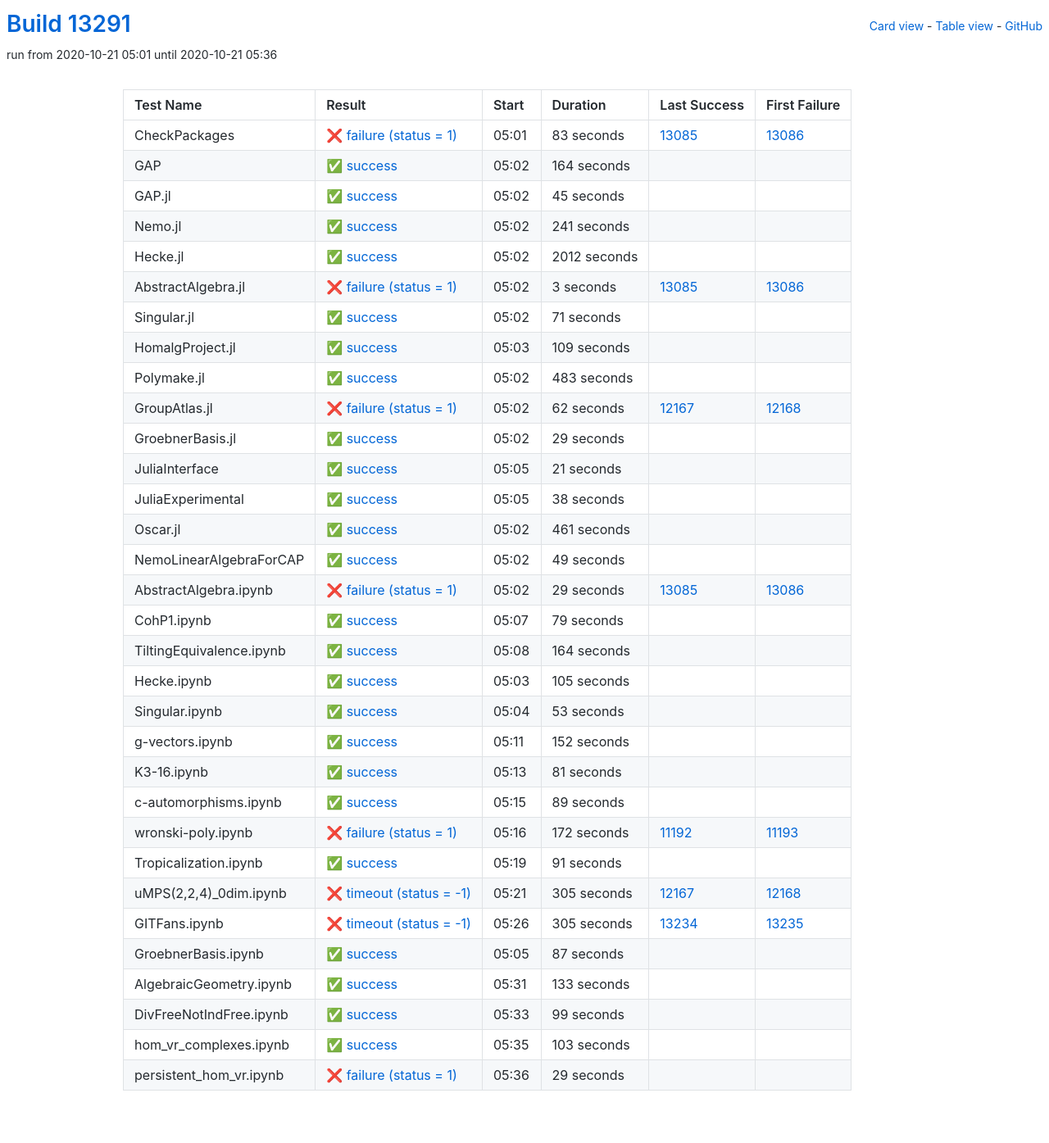
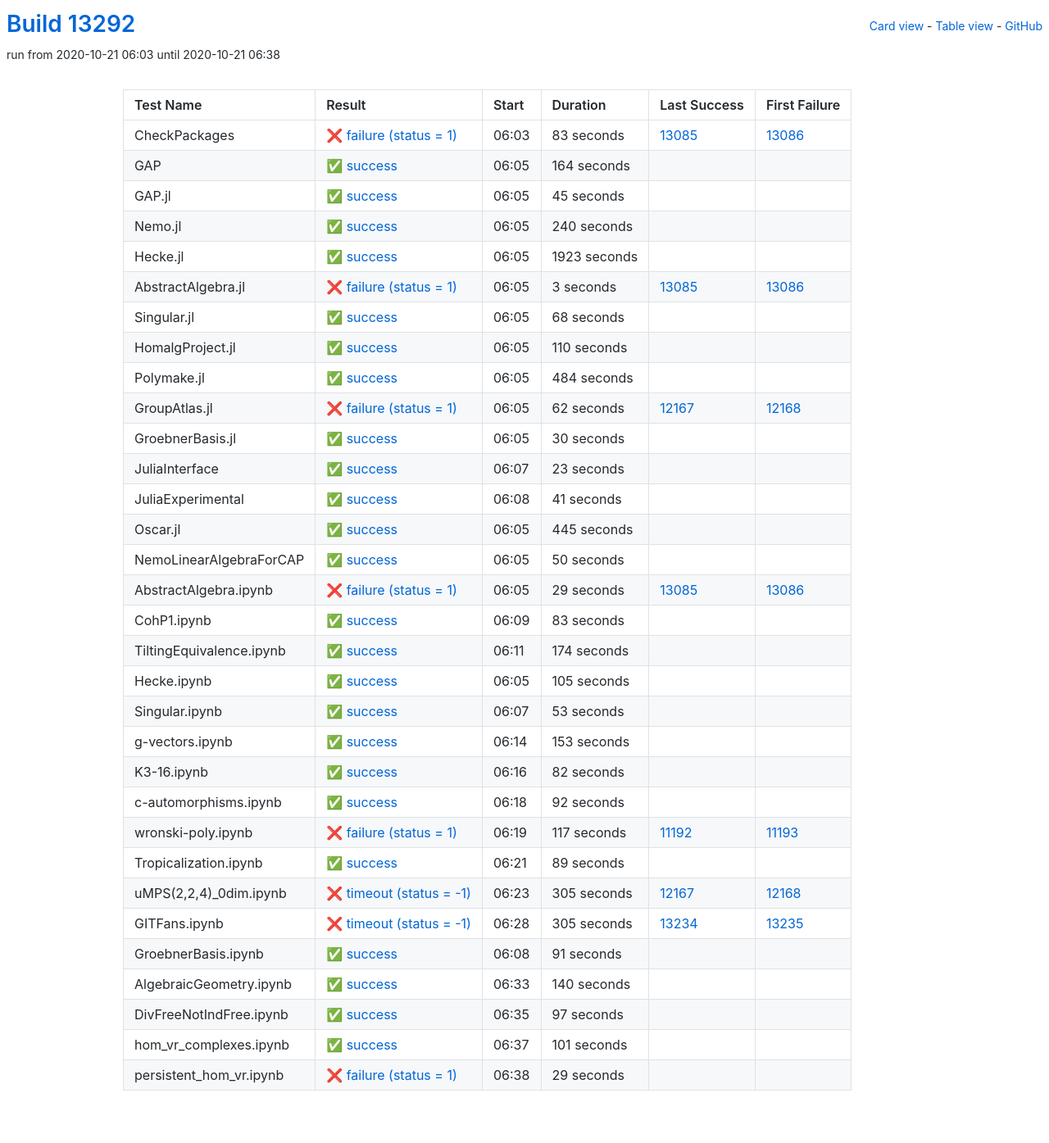
Before and after one commit to oscar-system/oscar-ci-status, a Jekyll site: the page built from table.html, in a window 1280 px wide. Shown: the whole page at 82% size. Built offline with Jekyll 4.4.1, drawn with Linux system fonts in a browser that asks for light colours.

Commit message:
Build #13292

```diff
--- a/_data/ci.yml
+++ b/_data/ci.yml
@@ -1,6 +1,6 @@
 ---
-build: 13291
-build_url: https://oscarci.mathematik.uni-kl.de/job/oscar/13291/
+build: 13292
+build_url: https://oscarci.mathematik.uni-kl.de/job/oscar/13292/
 job: oscar
 organization: oscar-system
 repo: oscar-ci-status
@@ -8,8 +8,8 @@
 tests:
 - name: CheckPackages
   id: checkpackages
-  log: https://oscarci.mathematik.uni-kl.de/job/oscar/13291/artifact/logs/build-13291/CheckPackages.log
-  start: 2020-10-21 05:01
+  log: https://oscarci.mathematik.uni-kl.de/job/oscar/13292/artifact/logs/build-13292/CheckPackages.log
+  start: 2020-10-21 06:03
   success: false
   exitcode: 1
   status: failure
@@ -20,8 +20,8 @@
   first_failure_url: https://oscarci.mathematik.uni-kl.de/job/oscar/13086/
 - name: GAP
   id: gap
-  log: https://oscarci.mathematik.uni-kl.de/job/oscar/13291/artifact/logs/build-13291/GAP.log
-  start: 2020-10-21 05:02
+  log: https://oscarci.mathematik.uni-kl.de/job/oscar/13292/artifact/logs/build-13292/GAP.log
+  start: 2020-10-21 06:05
   success: true
   exitcode: 0
   status: success
@@ -32,8 +32,8 @@
   first_failure_url:
 - name: GAP.jl
   id: gap-jl
-  log: https://oscarci.mathematik.uni-kl.de/job/oscar/13291/artifact/logs/build-13291/GAP.jl.log
-  start: 2020-10-21 05:02
+  log: https://oscarci.mathematik.uni-kl.de/job/oscar/13292/artifact/logs/build-13292/GAP.jl.log
+  start: 2020-10-21 06:05
   success: true
   exitcode: 0
   status: success
@@ -44,32 +44,32 @@
   first_failure_url:
 - name: Nemo.jl
   id: nemo-jl
-  log: https://oscarci.mathematik.uni-kl.de/job/oscar/13291/artifact/logs/build-13291/Nemo.jl.log
-  start: 2020-10-21 05:02
+  log: https://oscarci.mathematik.uni-kl.de/job/oscar/13292/artifact/logs/build-13292/Nemo.jl.log
+  start: 2020-10-21 06:05
   success: true
   exitcode: 0
   status: success
-  duration: 241
+  duration: 240
   last_success: false
   last_success_url:
   first_failure: false
   first_failure_url:
 - name: Hecke.jl
   id: hecke-jl
-  log: https://oscarci.mathematik.uni-kl.de/job/oscar/13291/artifact/logs/build-13291/Hecke.jl.log
-  start: 2020-10-21 05:02
+  log: https://oscarci.mathematik.uni-kl.de/job/oscar/13292/artifact/logs/build-13292/Hecke.jl.log
+  start: 2020-10-21 06:05
   success: true
   exitcode: 0
   status: success
-  duration: 2012
+  duration: 1923
   last_success: false
   last_success_url:
   first_failure: false
   first_failure_url:
 - name: AbstractAlgebra.jl
   id: abstractalgebra-jl
-  log: https://oscarci.mathematik.uni-kl.de/job/oscar/13291/artifact/logs/build-13291/AbstractAlgebra.jl.log
-  start: 2020-10-21 05:02
+  log: https://oscarci.mathematik.uni-kl.de/job/oscar/13292/artifact/logs/build-13292/AbstractAlgebra.jl.log
+  start: 2020-10-21 06:05
   success: false
   exitcode: 1
   status: failure
@@ -80,44 +80,44 @@
   first_failure_url: https://oscarci.mathematik.uni-kl.de/job/oscar/13086/
 - name: Singular.jl
   id: singular-jl
-  log: https://oscarci.mathematik.uni-kl.de/job/oscar/13291/artifact/logs/build-13291/Singular.jl.log
-  start: 2020-10-21 05:02
+  log: https://oscarci.mathematik.uni-kl.de/job/oscar/13292/artifact/logs/build-13292/Singular.jl.log
+  start: 2020-10-21 06:05
   success: true
   exitcode: 0
   status: success
-  duration: 71
+  duration: 68
   last_success: false
   last_success_url:
   first_failure: false
   first_failure_url:
 - name: HomalgProject.jl
   id: homalgproject-jl
-  log: https://oscarci.mathematik.uni-kl.de/job/oscar/13291/artifact/logs/build-13291/HomalgProject.jl.log
-  start: 2020-10-21 05:03
+  log: https://oscarci.mathematik.uni-kl.de/job/oscar/13292/artifact/logs/build-13292/HomalgProject.jl.log
+  start: 2020-10-21 06:05
   success: true
   exitcode: 0
   status: success
-  duration: 109
+  duration: 110
   last_success: false
   last_success_url:
   first_failure: false
   first_failure_url:
 - name: Polymake.jl
   id: polymake-jl
-  log: https://oscarci.mathematik.uni-kl.de/job/oscar/13291/artifact/logs/build-13291/Polymake.jl.log
-  start: 2020-10-21 05:02
+  log: https://oscarci.mathematik.uni-kl.de/job/oscar/13292/artifact/logs/build-13292/Polymake.jl.log
+  start: 2020-10-21 06:05
   success: true
   exitcode: 0
   status: success
-  duration: 483
+  duration: 484
   last_success: false
   last_success_url:
   first_failure: false
   first_failure_url:
 - name: GroupAtlas.jl
   id: groupatlas-jl
-  log: https://oscarci.mathematik.uni-kl.de/job/oscar/13291/artifact/logs/build-13291/GroupAtlas.jl.log
-  start: 2020-10-21 05:02
+  log: https://oscarci.mathematik.uni-kl.de/job/oscar/13292/artifact/logs/build-13292/GroupAtlas.jl.log
+  start: 2020-10-21 06:05
   success: false
   exitcode: 1
   status: failure
@@ -128,68 +128,68 @@
   first_failure_url: https://oscarci.mathematik.uni-kl.de/job/oscar/12168/
 - name: GroebnerBasis.jl
   id: groebnerbasis-jl
-  log: https://oscarci.mathematik.uni-kl.de/job/oscar/13291/artifact/logs/build-13291/GroebnerBasis.jl.log
-  start: 2020-10-21 05:02
+  log: https://oscarci.mathematik.uni-kl.de/job/oscar/13292/artifact/logs/build-13292/GroebnerBasis.jl.log
+  start: 2020-10-21 06:05
   success: true
   exitcode: 0
   status: success
-  duration: 29
+  duration: 30
   last_success: false
   last_success_url:
   first_failure: false
   first_failure_url:
 - name: JuliaInterface
   id: juliainterface
-  log: https://oscarci.mathematik.uni-kl.de/job/oscar/13291/artifact/logs/build-13291/JuliaInterface.log
-  start: 2020-10-21 05:05
+  log: https://oscarci.mathematik.uni-kl.de/job/oscar/13292/artifact/logs/build-13292/JuliaInterface.log
+  start: 2020-10-21 06:07
   success: true
   exitcode: 0
   status: success
-  duration: 21
+  duration: 23
   last_success: false
   last_success_url:
   first_failure: false
   first_failure_url:
 - name: JuliaExperimental
   id: juliaexperimental
-  log: https://oscarci.mathematik.uni-kl.de/job/oscar/13291/artifact/logs/build-13291/JuliaExperimental.log
-  start: 2020-10-21 05:05
+  log: https://oscarci.mathematik.uni-kl.de/job/oscar/13292/artifact/logs/build-13292/JuliaExperimental.log
+  start: 2020-10-21 06:08
   success: true
   exitcode: 0
   status: success
-  duration: 38
+  duration: 41
   last_success: false
   last_success_url:
   first_failure: false
   first_failure_url:
 - name: Oscar.jl
   id: oscar-jl
-  log: https://oscarci.mathematik.uni-kl.de/job/oscar/13291/artifact/logs/build-13291/Oscar.jl.log
-  start: 2020-10-21 05:02
+  log: https://oscarci.mathematik.uni-kl.de/job/oscar/13292/artifact/logs/build-13292/Oscar.jl.log
+  start: 2020-10-21 06:05
   success: true
   exitcode: 0
   status: success
-  duration: 461
+  duration: 445
   last_success: false
   last_success_url:
   first_failure: false
   first_failure_url:
 - name: NemoLinearAlgebraForCAP
   id: nemolinearalgebraforcap
-  log: https://oscarci.mathematik.uni-kl.de/job/oscar/13291/artifact/logs/build-13291/NemoLinearAlgebraForCAP.log
-  start: 2020-10-21 05:02
+  log: https://oscarci.mathematik.uni-kl.de/job/oscar/13292/artifact/logs/build-13292/NemoLinearAlgebraForCAP.log
+  start: 2020-10-21 06:05
   success: true
   exitcode: 0
   status: success
-  duration: 49
+  duration: 50
   last_success: false
   last_success_url:
   first_failure: false
   first_failure_url:
 - name: AbstractAlgebra.ipynb
   id: abstractalgebra-ipynb
-  log: https://oscarci.mathematik.uni-kl.de/job/oscar/13291/artifact/logs/build-13291/AbstractAlgebra.ipynb.log
-  start: 2020-10-21 05:02
+  log: https://oscarci.mathematik.uni-kl.de/job/oscar/13292/artifact/logs/build-13292/AbstractAlgebra.ipynb.log
+  start: 2020-10-21 06:05
   success: false
   exitcode: 1
   status: failure
@@ -200,32 +200,32 @@
   first_failure_url: https://oscarci.mathematik.uni-kl.de/job/oscar/13086/
 - name: CohP1.ipynb
   id: cohp1-ipynb
-  log: https://oscarci.mathematik.uni-kl.de/job/oscar/13291/artifact/logs/build-13291/CohP1.ipynb.log
-  start: 2020-10-21 05:07
+  log: https://oscarci.mathematik.uni-kl.de/job/oscar/13292/artifact/logs/build-13292/CohP1.ipynb.log
+  start: 2020-10-21 06:09
   success: true
   exitcode: 0
   status: success
-  duration: 79
+  duration: 83
   last_success: false
   last_success_url:
   first_failure: false
   first_failure_url:
 - name: TiltingEquivalence.ipynb
   id: tiltingequivalence-ipynb
-  log: https://oscarci.mathematik.uni-kl.de/job/oscar/13291/artifact/logs/build-13291/TiltingEquivalence.ipynb.log
-  start: 2020-10-21 05:08
+  log: https://oscarci.mathematik.uni-kl.de/job/oscar/13292/artifact/logs/build-13292/TiltingEquivalence.ipynb.log
+  start: 2020-10-21 06:11
   success: true
   exitcode: 0
   status: success
-  duration: 164
+  duration: 174
   last_success: false
   last_success_url:
   first_failure: false
   first_failure_url:
 - name: Hecke.ipynb
   id: hecke-ipynb
-  log: https://oscarci.mathematik.uni-kl.de/job/oscar/13291/artifact/logs/build-13291/Hecke.ipynb.log
-  start: 2020-10-21 05:03
+  log: https://oscarci.mathematik.uni-kl.de/job/oscar/13292/artifact/logs/build-13292/Hecke.ipynb.log
+  start: 2020-10-21 06:05
   success: true
   exitcode: 0
   status: success
@@ -236,8 +236,8 @@
   first_failure_url:
 - name: Singular.ipynb
   id: singular-ipynb
-  log: https://oscarci.mathematik.uni-kl.de/job/oscar/13291/artifact/logs/build-13291/Singular.ipynb.log
-  start: 2020-10-21 05:04
+  log: https://oscarci.mathematik.uni-kl.de/job/oscar/13292/artifact/logs/build-13292/Singular.ipynb.log
+  start: 2020-10-21 06:07
   success: true
   exitcode: 0
   status: success
@@ -248,32 +248,56 @@
   first_failure_url:
 - name: g-vectors.ipynb
   id: g-vectors-ipynb
-  log: https://oscarci.mathematik.uni-kl.de/job/oscar/13291/artifact/logs/build-13291/g-vectors.ipynb.log
-  start: 2020-10-21 05:11
+  log: https://oscarci.mathematik.uni-kl.de/job/oscar/13292/artifact/logs/build-13292/g-vectors.ipynb.log
+  start: 2020-10-21 06:14
   success: true
   exitcode: 0
   status: success
-  duration: 152
+  duration: 153
   last_success: false
   last_success_url:
   first_failure: false
   first_failure_url:
 - name: K3-16.ipynb
   id: k3-16-ipynb
-  log: https://oscarci.mathematik.uni-kl.de/job/oscar/13291/artifact/logs/build-13291/K3-16.ipynb.log
-  start: 2020-10-21 05:13
+  log: https://oscarci.mathematik.uni-kl.de/job/oscar/13292/artifact/logs/build-13292/K3-16.ipynb.log
+  start: 2020-10-21 06:16
   success: true
   exitcode: 0
   status: success
-  duration: 81
+  duration: 82
   last_success: false
   last_success_url:
   first_failure: false
   first_failure_url:
 - name: c-automorphisms.ipynb
   id: c-automorphisms-ipynb
-  log: https://oscarci.mathematik.uni-kl.de/job/oscar/13291/artifact/logs/build-13291/c-automorphisms.ipynb.log
-  start: 2020-10-21 05:15
+  log: https://oscarci.mathematik.uni-kl.de/job/oscar/13292/artifact/logs/build-13292/c-automorphisms.ipynb.log
+  start: 2020-10-21 06:18
+  success: true
+  exitcode: 0
+  status: success
+  duration: 92
+  last_success: false
+  last_success_url:
+  first_failure: false
+  first_failure_url:
+- name: wronski-poly.ipynb
+  id: wronski-poly-ipynb
+  log: https://oscarci.mathematik.uni-kl.de/job/oscar/13292/artifact/logs/build-13292/wronski-poly.ipynb.log
+  start: 2020-10-21 06:19
+  success: false
+  exitcode: 1
+  status: failure
+  duration: 117
+  last_success: 11192
+  last_success_url: https://oscarci.mathematik.uni-kl.de/job/oscar/11192/
+  first_failure: 11193
+  first_failure_url: https://oscarci.mathematik.uni-kl.de/job/oscar/11193/
+- name: Tropicalization.ipynb
+  id: tropicalization-ipynb
+  log: https://oscarci.mathematik.uni-kl.de/job/oscar/13292/artifact/logs/build-13292/Tropicalization.ipynb.log
+  start: 2020-10-21 06:21
   success: true
   exitcode: 0
   status: success
@@ -282,34 +306,10 @@
   last_success_url:
   first_failure: false
   first_failure_url:
-- name: wronski-poly.ipynb
-  id: wronski-poly-ipynb
-  log: https://oscarci.mathematik.uni-kl.de/job/oscar/13291/artifact/logs/build-13291/wronski-poly.ipynb.log
-  start: 2020-10-21 05:16
-  success: false
-  exitcode: 1
-  status: failure
-  duration: 172
-  last_success: 11192
-  last_success_url: https://oscarci.mathematik.uni-kl.de/job/oscar/11192/
-  first_failure: 11193
-  first_failure_url: https://oscarci.mathematik.uni-kl.de/job/oscar/11193/
-- name: Tropicalization.ipynb
-  id: tropicalization-ipynb
-  log: https://oscarci.mathematik.uni-kl.de/job/oscar/13291/artifact/logs/build-13291/Tropicalization.ipynb.log
-  start: 2020-10-21 05:19
-  success: true
-  exitcode: 0
-  status: success
-  duration: 91
-  last_success: false
-  last_success_url:
-  first_failure: false
-  first_failure_url:
 - name: uMPS(2,2,4)_0dim.ipynb
   id: umps-2-2-4-0dim-ipynb
-  log: https://oscarci.mathematik.uni-kl.de/job/oscar/13291/artifact/logs/build-13291/uMPS-2-2-4-_0dim.ipynb.log
-  start: 2020-10-21 05:21
+  log: https://oscarci.mathematik.uni-kl.de/job/oscar/13292/artifact/logs/build-13292/uMPS-2-2-4-_0dim.ipynb.log
+  start: 2020-10-21 06:23
   success: false
   exitcode: -1
   status: timeout
@@ -320,8 +320,8 @@
   first_failure_url: https://oscarci.mathematik.uni-kl.de/job/oscar/12168/
 - name: GITFans.ipynb
   id: gitfans-ipynb
-  log: https://oscarci.mathematik.uni-kl.de/job/oscar/13291/artifact/logs/build-13291/GITFans.ipynb.log
-  start: 2020-10-21 05:26
+  log: https://oscarci.mathematik.uni-kl.de/job/oscar/13292/artifact/logs/build-13292/GITFans.ipynb.log
+  start: 2020-10-21 06:28
   success: false
   exitcode: -1
   status: timeout
@@ -332,56 +332,56 @@
   first_failure_url: https://oscarci.mathematik.uni-kl.de/job/oscar/13235/
 - name: GroebnerBasis.ipynb
   id: groebnerbasis-ipynb
-  log: https://oscarci.mathematik.uni-kl.de/job/oscar/13291/artifact/logs/build-13291/GroebnerBasis.ipynb.log
-  start: 2020-10-21 05:05
+  log: https://oscarci.mathematik.uni-kl.de/job/oscar/13292/artifact/logs/build-13292/GroebnerBasis.ipynb.log
+  start: 2020-10-21 06:08
   success: true
   exitcode: 0
   status: success
-  duration: 87
+  duration: 91
   last_success: false
   last_success_url:
   first_failure: false
   first_failure_url:
 - name: AlgebraicGeometry.ipynb
   id: algebraicgeometry-ipynb
-  log: https://oscarci.mathematik.uni-kl.de/job/oscar/13291/artifact/logs/build-13291/AlgebraicGeometry.ipynb.log
-  start: 2020-10-21 05:31
+  log: https://oscarci.mathematik.uni-kl.de/job/oscar/13292/artifact/logs/build-13292/AlgebraicGeometry.ipynb.log
+  start: 2020-10-21 06:33
   success: true
   exitcode: 0
   status: success
-  duration: 133
+  duration: 140
   last_success: false
   last_success_url:
   first_failure: false
   first_failure_url:
 - name: DivFreeNotIndFree.ipynb
   id: divfreenotindfree-ipynb
-  log: https://oscarci.mathematik.uni-kl.de/job/oscar/13291/artifact/logs/build-13291/DivFreeNotIndFree.ipynb.log
-  start: 2020-10-21 05:33
+  log: https://oscarci.mathematik.uni-kl.de/job/oscar/13292/artifact/logs/build-13292/DivFreeNotIndFree.ipynb.log
+  start: 2020-10-21 06:35
   success: true
   exitcode: 0
   status: success
-  duration: 99
+  duration: 97
   last_success: false
   last_success_url:
   first_failure: false
   first_failure_url:
 - name: hom_vr_complexes.ipynb
   id: hom-vr-complexes-ipynb
-  log: https://oscarci.mathematik.uni-kl.de/job/oscar/13291/artifact/logs/build-13291/hom_vr_complexes.ipynb.log
-  start: 2020-10-21 05:35
+  log: https://oscarci.mathematik.uni-kl.de/job/oscar/13292/artifact/logs/build-13292/hom_vr_complexes.ipynb.log
+  start: 2020-10-21 06:37
   success: true
   exitcode: 0
   status: success
-  duration: 103
+  duration: 101
   last_success: false
   last_success_url:
   first_failure: false
   first_failure_url:
 - name: persistent_hom_vr.ipynb
   id: persistent-hom-vr-ipynb
-  log: https://oscarci.mathematik.uni-kl.de/job/oscar/13291/artifact/logs/build-13291/persistent_hom_vr.ipynb.log
-  start: 2020-10-21 05:36
+  log: https://oscarci.mathematik.uni-kl.de/job/oscar/13292/artifact/logs/build-13292/persistent_hom_vr.ipynb.log
+  start: 2020-10-21 06:38
   success: false
   exitcode: 1
   status: failure
```
Also changed, not shown: README.md.
